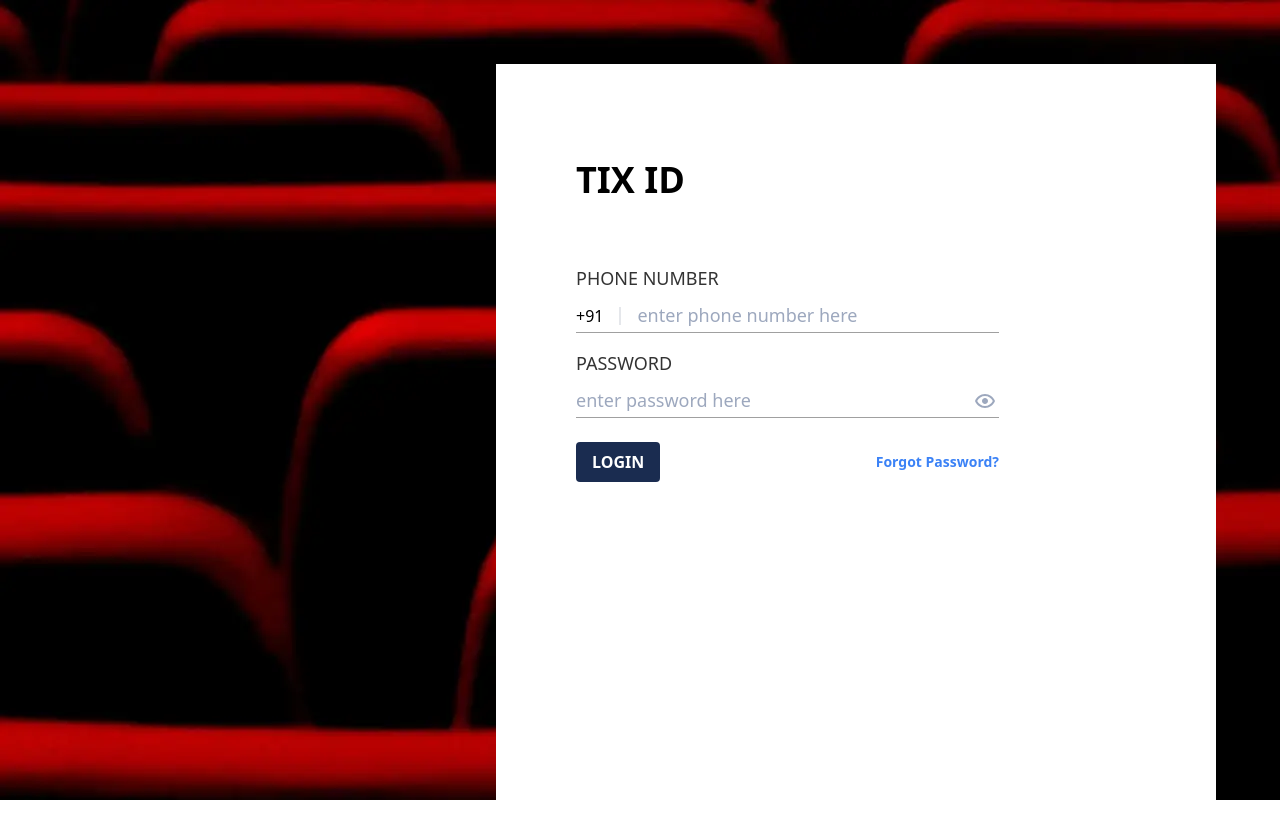
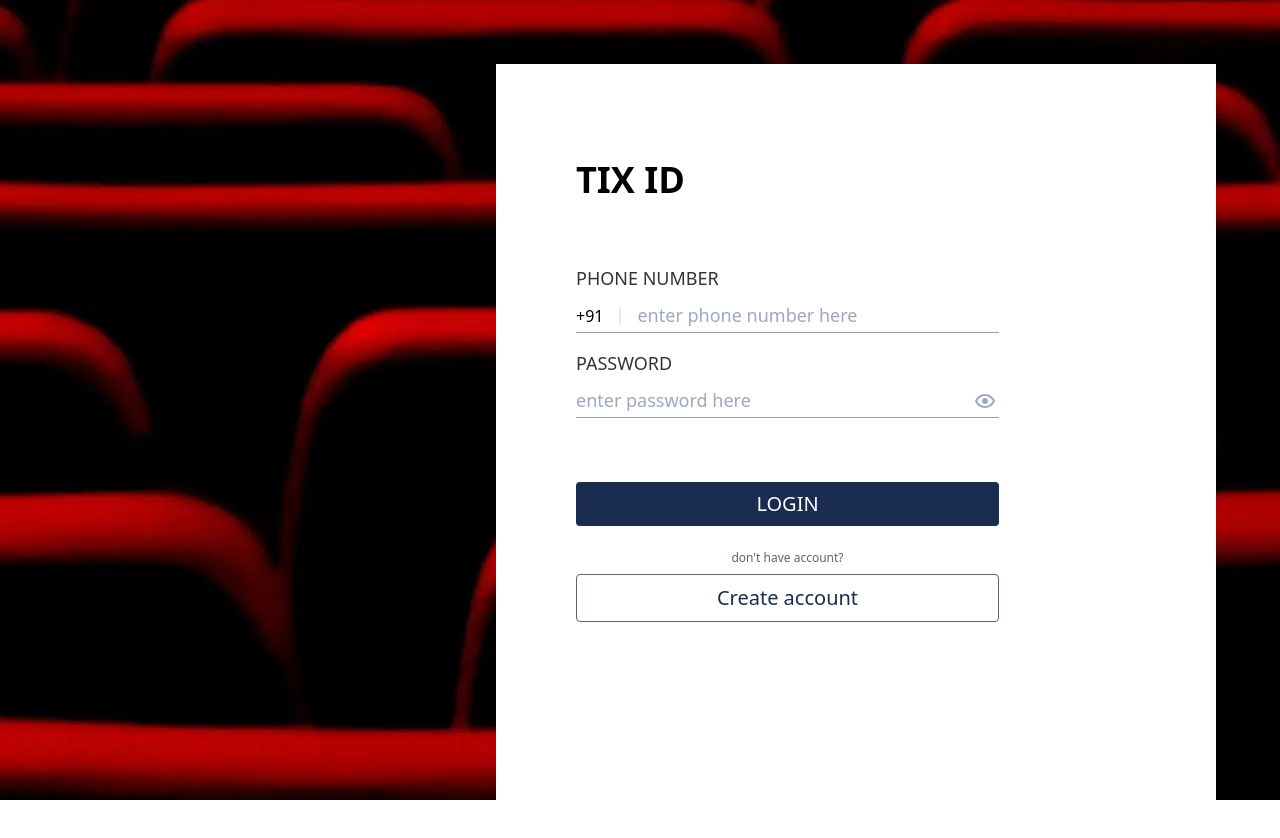
Before and after one commit to PratikBodawala/TIX-nextjs, a Next.js app: page / in a window 1280 px wide. Shown: the top 838 px of the page. Built offline with nearby package versions, Linux system fonts and the light colour scheme.

Commit message:
:lipstick: login and create account

```diff
--- a/components/Login/Login.tsx
+++ b/components/Login/Login.tsx
@@ -7,8 +7,8 @@
             <h2 className='font-bold text-4xl my-4'>TIX ID</h2>
             <form className="w-[423px] my-16">
                 <div className="mb-4">
-                    <label className="block text-shade900 text-lg font-normal mb-2" htmlFor="phone_number">
-                        PHONE NUMBER
+                    <label className="block text-shade900 text-lg font-normal mb-2 uppercase" htmlFor="phone_number">
+                        Phone number
                     </label>
                     <div className={styles.phoneInputBox}>
                         <span className="prefix">+91</span>
@@ -18,8 +18,8 @@
                     </div>
                 </div>
                 <div className="mb-6">
-                    <label className="block text-shade900 text-lg font-normal mb-2" htmlFor="password">
-                        PASSWORD
+                    <label className="block text-shade900 text-lg font-normal mb-2 uppercase" htmlFor="password">
+                        Password
                     </label>
                     <div className={styles.phoneInputBox}>
                     <input id="password" type="password" placeholder="enter password here"/>
@@ -27,16 +27,14 @@
                     </div>
                     {/*<p className="text-red-500 text-xs italic">Please choose a password.</p>*/}
                 </div>
-                <div className="flex items-center justify-between">
+                <div className="flex flex-col items-center justify-between mt-16">
                     <button
-                        className="bg-royalBlue hover:bg-btnHover text-white font-bold py-2 px-4 rounded focus:outline-none focus:shadow-outline"
+                        className="bg-royalBlue hover:bg-btnHover text-white text-xl font-medium py-2 px-4 rounded focus:outline-none focus:shadow-outline w-full uppercase"
                         type="button">
-                        LOGIN
+                        Login
                     </button>
-                    <a className="inline-block align-baseline font-bold text-sm text-blue-500 hover:text-blue-800"
-                       href="#">
-                        Forgot Password?
-                    </a>
+                    <span className="text-xs mt-6 text-shade600">don&apos;t have account?</span>
+                    <button className="mt-2 font-default text-royalBlue rounded border-[1px] border-shade600 text-xl font-medium w-full h-12">Create account</button>
                 </div>
             </form>
 
```
